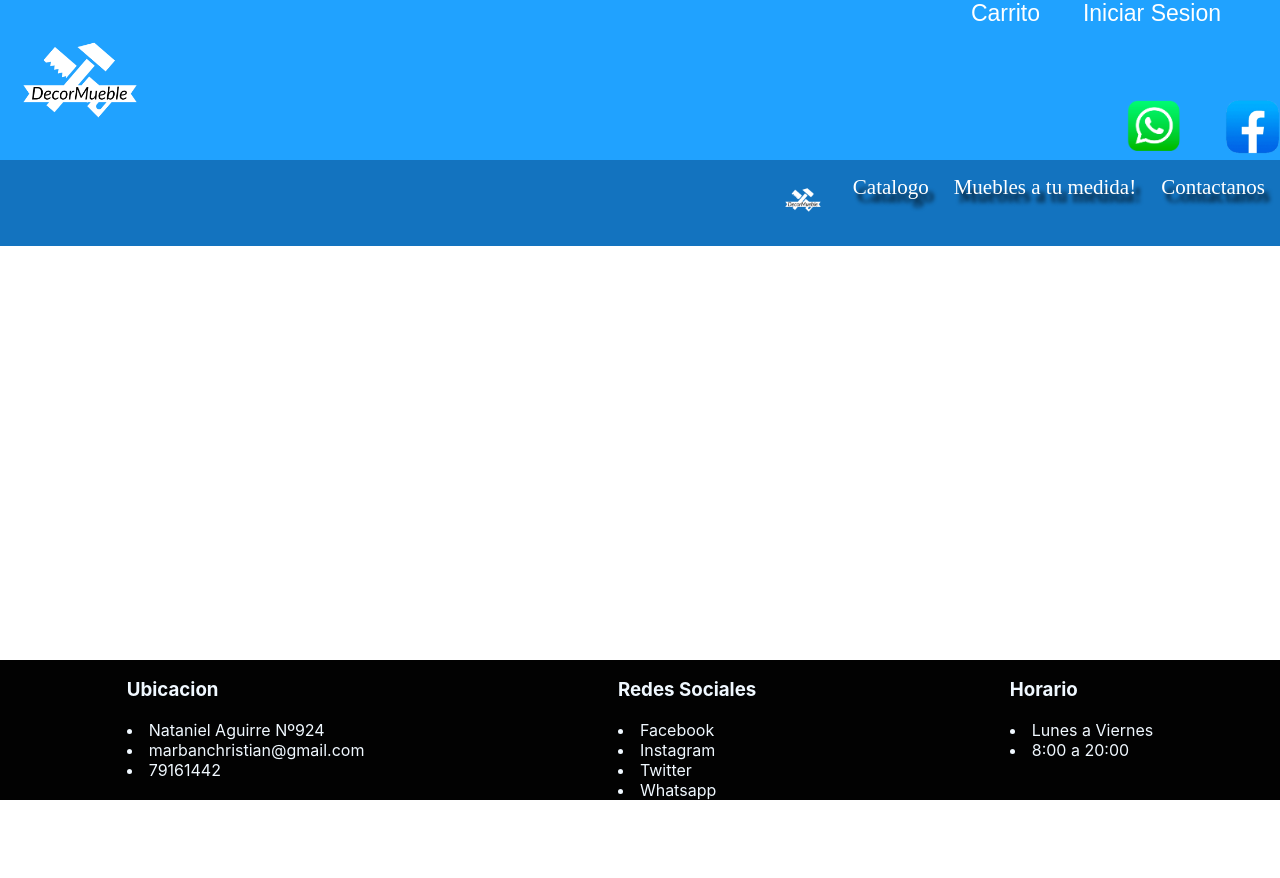
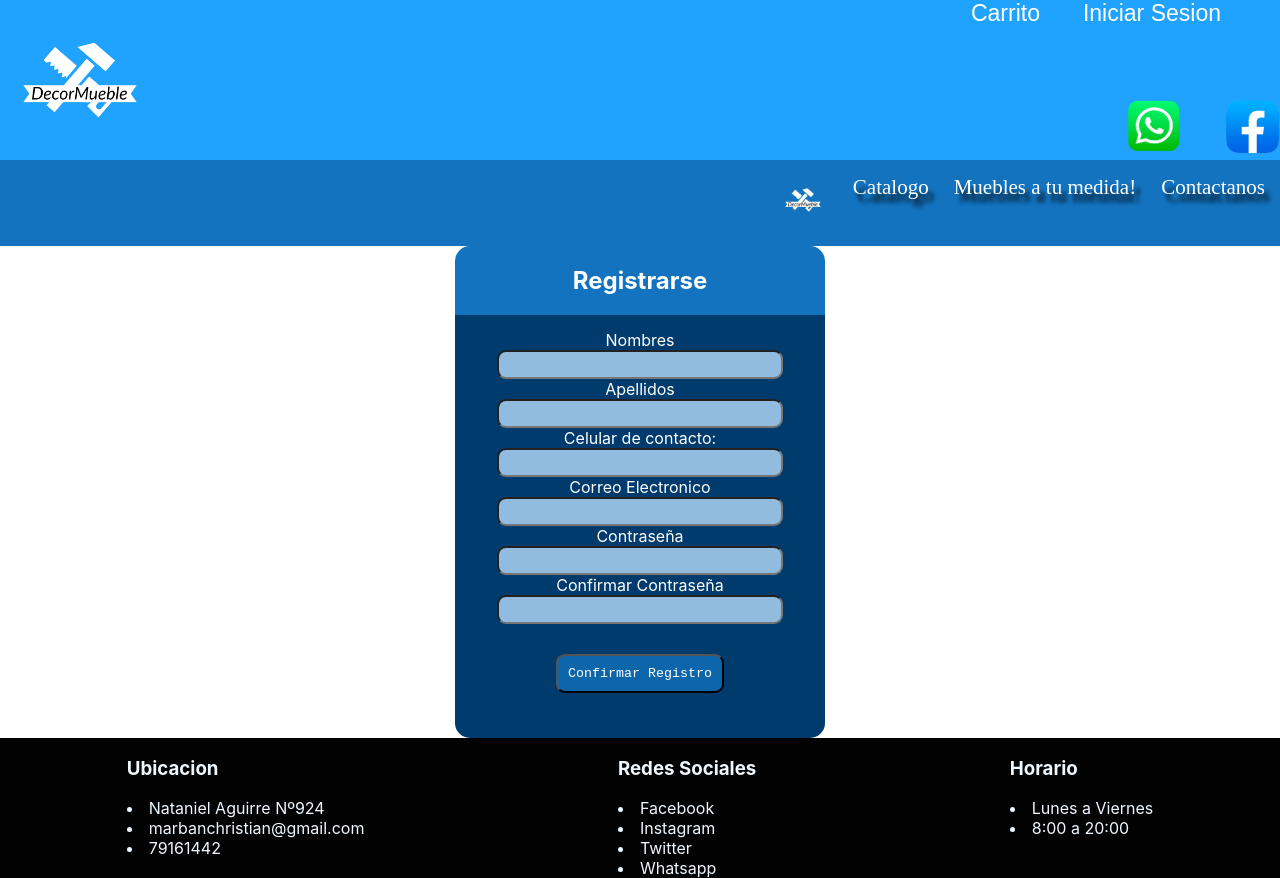
Before and after one commit to onilinkman/ecomereceModel, a React (Create React App) app: page /signup in a window 1280 px wide. Before the commit the page ends 800 px from the top, so only its background shows below. Built offline with nearby package versions, Linux system fonts and the light colour scheme.

Commit message:
Se mejoro el menu de registro y se creo el componente para Registrarse

```diff
--- a/src/App.js
+++ b/src/App.js
@@ -4,6 +4,8 @@ import { BrowserRouter, Routes, Route } from "react-router-dom";
 import Home from "./components/home/home";
 import Login from "./components/logIn/Login";
 import Layout from "./components/Layout";
+import Signup from "./components/signup/SignUp";
+import AddItem from "./components/items/addItem";
 
 function App() {
   return (
@@ -12,6 +14,8 @@ function App() {
         <Routes>
           <Route exact path="/" element={<Home />} />
           <Route exact path="/login" element={<Login />} />
+          <Route exact path="/signup" element={<Signup />} />
+          <Route path="/addItem" element={<AddItem />} />
         </Routes>
       </Layout>
     </BrowserRouter>
--- a/src/components/NavBar.js
+++ b/src/components/NavBar.js
@@ -23,8 +23,6 @@ class NavBar extends React.Component {
     console.log("5.componentWillUnmount");
   }
 
-
-
   render() {
     console.log("2.render");
     var logo;
--- a/src/components/home/home.js
+++ b/src/components/home/home.js
@@ -19,17 +19,14 @@ class Home extends React.Component {
     console.log("mostrar modal");
   };
 
-  componentWillUnmount(props) {
-  }
+  componentWillUnmount(props) {}
 
   render() {
     return (
-      <React.Fragment>
       <div className="Home-Content">
         <MainMenuItems />
         <div className="Cart-container">
           {this.data.map((item) => {
-              console.log(item.id_object);
             return (
               <Cart
                 key={item.id_object.toString()}
@@ -52,7 +49,6 @@ class Home extends React.Component {
           </button>
         </div>
       </div>
-      </React.Fragment>
     );
   }
 }
--- /dev/null
+++ b/src/components/items/addItem.js
@@ -0,0 +1,11 @@
+import React from "react";
+
+import "../../style/items/addItem.css";
+
+class AddItem extends React.Component {
+  render() {
+    return <div className="addItem-container">add item</div>;
+  }
+}
+
+export default AddItem;
--- a/src/components/logIn/Login.js
+++ b/src/components/logIn/Login.js
@@ -1,4 +1,5 @@
 import React from "react";
+import { Link } from "react-router-dom";
 import "../../style/logIn/Login.css";
 
 const themes = {
@@ -25,8 +26,15 @@ class Login extends React.Component {
             <input type="password" id="password" />
           </div>
           <div className="Login-Button">
-
-          <button className="btn-login">Iniciar Sesión</button>
+            <button className="btn-login">Iniciar Sesión</button>
+          </div>
+          <div className="Login_Options">
+            <p>
+              No tiene cuenta? creala <Link to="/signup">AQUI!!!</Link>.
+            </p>
+            <p>
+              <Link to="/">RECUPERAR</Link> cuenta de usuario
+            </p>
           </div>
         </div>
       </div>
--- /dev/null
+++ b/src/components/signup/SignUp.js
@@ -0,0 +1,46 @@
+import React from "react";
+
+import "../../style/signup/signup.css";
+
+class Signup extends React.Component {
+  render() {
+    return (
+      <section className="signup-conteiner">
+        <div className="signup-title">
+          <h1>Registrarse</h1>
+        </div>
+        <div className="signup-content">
+          <div className="signup-input">
+            <label htmlFor="firstName">Nombres</label>
+            <input type="text" id="firstName" />
+          </div>
+          <div className="signup-input">
+            <label htmlFor="lastName">Apellidos</label>
+            <input type="text" id="lastName" />
+          </div>
+          <div className="signup-input">
+            <label htmlFor="phone">Celular de contacto:</label>
+            <input type="number" id="phone" />
+          </div>
+          <div className="signup-input">
+            <label htmlFor="email">Correo Electronico</label>
+            <input type="email" id="email" />
+          </div>
+          <div className="signup-input">
+            <label htmlFor="password">Contraseña</label>
+            <input type="password" id="password" />
+          </div>
+          <div className="signup-input">
+            <label htmlFor="password_confirm">Confirmar Contraseña</label>
+            <input type="password" id="password_confirm" />
+          </div>
+          <div className="signup-input">
+            <button className="btn-confirm">Confirmar Registro</button>
+          </div>
+        </div>
+      </section>
+    );
+  }
+}
+
+export default Signup;
--- a/src/models_json/muebles.json
+++ b/src/models_json/muebles.json
@@ -24,7 +24,7 @@
         "id_object":"2",
         "name":"Smith Family",
         "type":"",
-        "description":"The Morty Smith family",
+        "description":"The Morty Smith family Lorem ipsum is simply dummy",
         "supplier":"DecorMueble2",
         "price":"180",
         "liked":true,
--- a/src/style/cart.css
+++ b/src/style/cart.css
@@ -6,7 +6,7 @@
 
 .conteiner-cart {
   background: white;
-  width: 430px;
+  max-width: 430px;
   height: 210px;
   border-radius: 10px;
   box-shadow: inset 5px 3px 16px 2px #aaaaaa;
--- /dev/null
+++ b/src/style/items/addItem.css
@@ -0,0 +1,3 @@
+.addItem-container {
+  background: black;
+}
--- a/src/style/logIn/Login.css
+++ b/src/style/logIn/Login.css
@@ -1,15 +1,14 @@
-:root{
-    --width_container:160%;
+:root {
+  --width_container: 160%;
 }
 
-.Login-container{
+.Login-container {
   display: grid;
   justify-content: center;
   justify-items: center;
-
 }
 
-.Login-title{
+.Login-title {
   background: #1373bf;
   border-radius: 15px 15px 0px 0px;
   color: white;
@@ -17,28 +16,27 @@
   width: var(--width_container);
 }
 
-.Login-content{
-
+.Login-content {
   width: var(--width_container);
-    background: cadetblue;
+  background: #003b6e;
+  color: white;
   padding-top: 15px;
   padding-bottom: 15px;
   border-radius: 0px 0px 15px 15px;
 }
-.Login-input{
+.Login-input {
   display: grid;
   padding-top: 10px;
   padding-bottom: 10px;
   justify-content: center;
-
 }
 
-.Login-Button{
+.Login-Button {
   display: flex;
   justify-content: center;
 }
 
-.btn-login{
+.btn-login {
   background: #00345c;
   padding: 10px;
   border-radius: 9px;
@@ -47,9 +45,21 @@
   cursor: pointer;
 }
 
-.Login-input input{
+.Login-input input {
   padding: 6px;
   text-align: center;
   border-radius: 10px;
   font-family: monospace;
 }
+
+.Login_Options {
+  text-align: center;
+}
+
+.Login_Options a {
+  text-decoration: none;
+  color: #7bb0db;
+  font-size: 20px;
+  font-family: monospace;
+  text-shadow: 0px 1px 10px black;
+}
--- /dev/null
+++ b/src/style/signup/signup.css
@@ -0,0 +1,54 @@
+.signup-conteiner {
+  display: grid;
+  justify-content: center;
+  justify-items: center;
+}
+
+.signup-title {
+  background: #1373bf;
+  border-radius: 15px 15px 0px 0px;
+  color: white;
+  text-align: center;
+  width: 160%;
+  padding-left: 15px;
+  padding-right: 15px;
+}
+
+.signup-content {
+  background: #003b6e;
+  color: white;
+  border-radius: 0px 0px 15px 15px;
+  padding: 15px;
+  width: 160%;
+}
+
+.signup-input {
+  display: grid;
+}
+
+.signup-input {
+  display: grid;
+  justify-items: center;
+}
+
+.signup-input button {
+  margin-top: 30px;
+  margin-bottom: 30px;
+}
+
+.signup-input input {
+  width: 80%;
+  border-radius: 9px;
+  padding: 5px;
+  background: #bae1ffc7;
+  font-family: monospace;
+}
+
+.btn-confirm {
+  background: #0d66aa;
+  padding: 10px;
+  border-radius: 9px;
+  font-family: monospace;
+  color: white;
+  cursor: pointer;
+}
```
Lines whose indentation alone changed are shown as unchanged.
